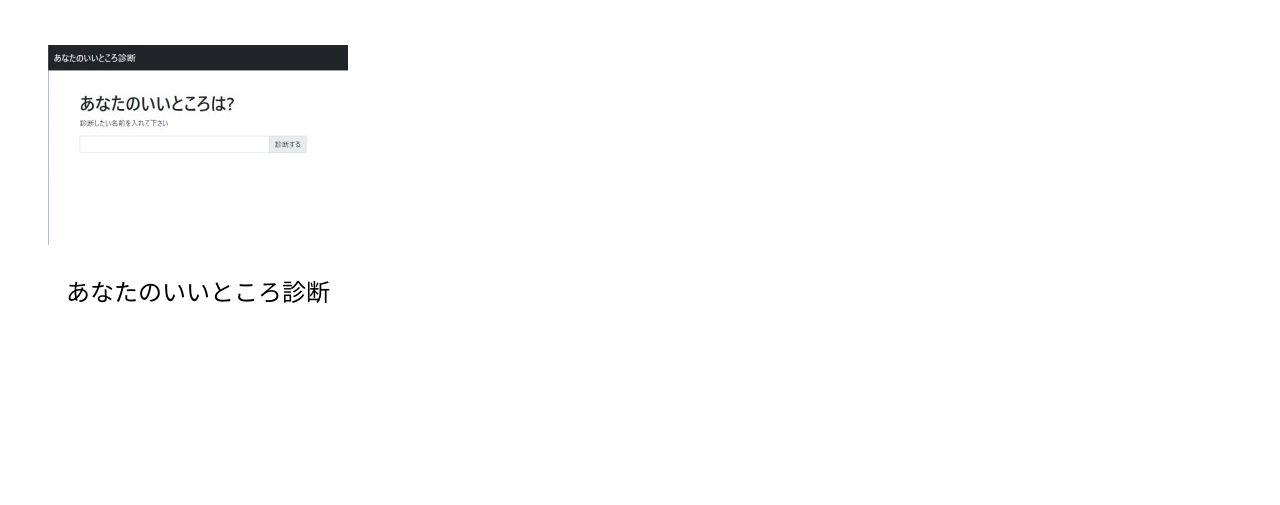
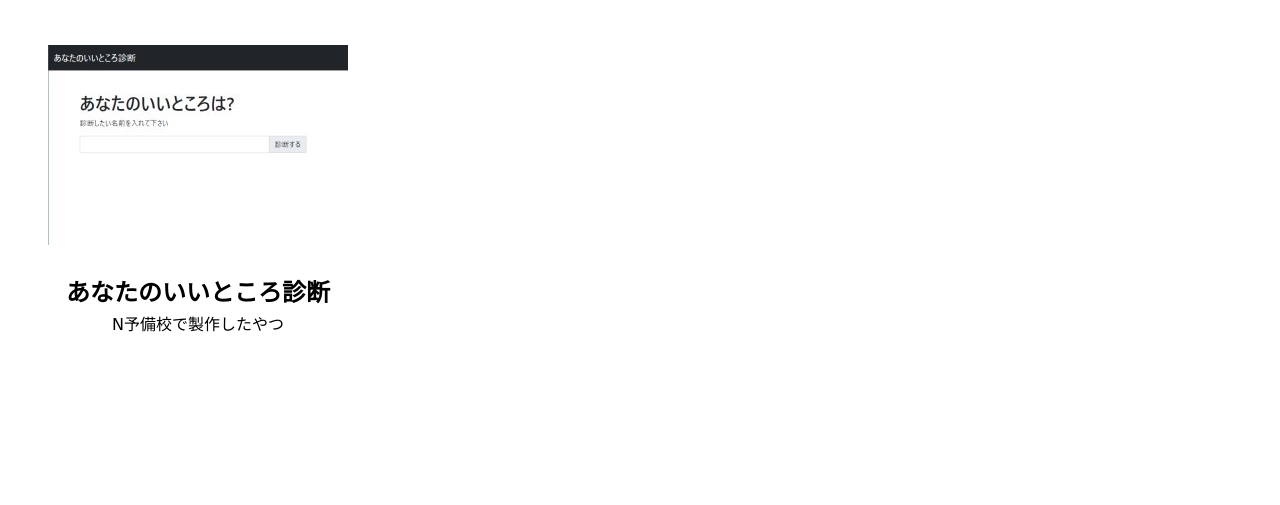
Before and after one commit to enpitsu882/playground, a plain HTML site: page index.html in a window 1280 px wide. Shown: the part 295-800 px from the top of the page. Drawn offline with Linux system fonts and the light colour scheme.

Commit message:
update readme

```diff
--- a/index.html
+++ b/index.html
@@ -25,7 +25,8 @@
                     </a>
                 </div>
                 <p>
-                    あなたのいいところ診断
+                    <b>あなたのいいところ診断</b><br>
+                    <font size="3">N予備校で製作したやつ</font>
                 </p>
             </div>
         </div>
```
Also changed, not shown: 1 other file.
